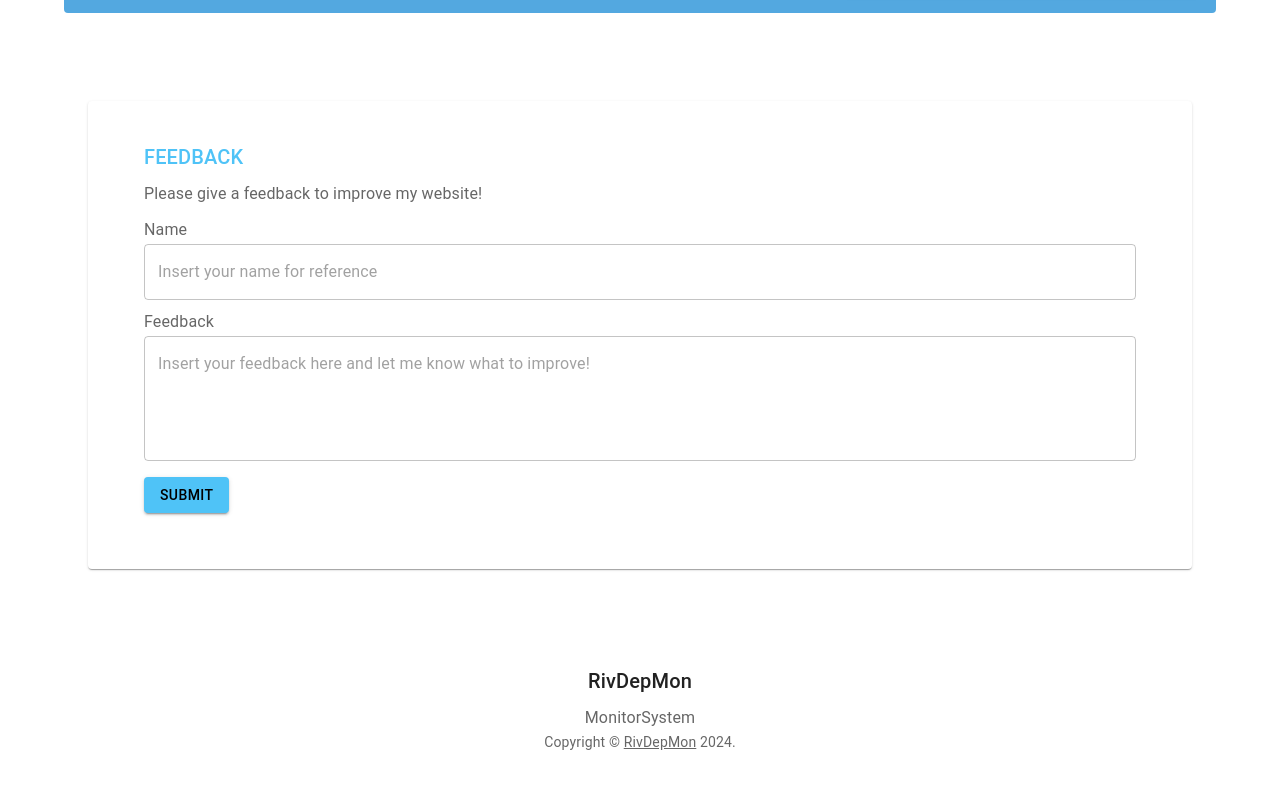
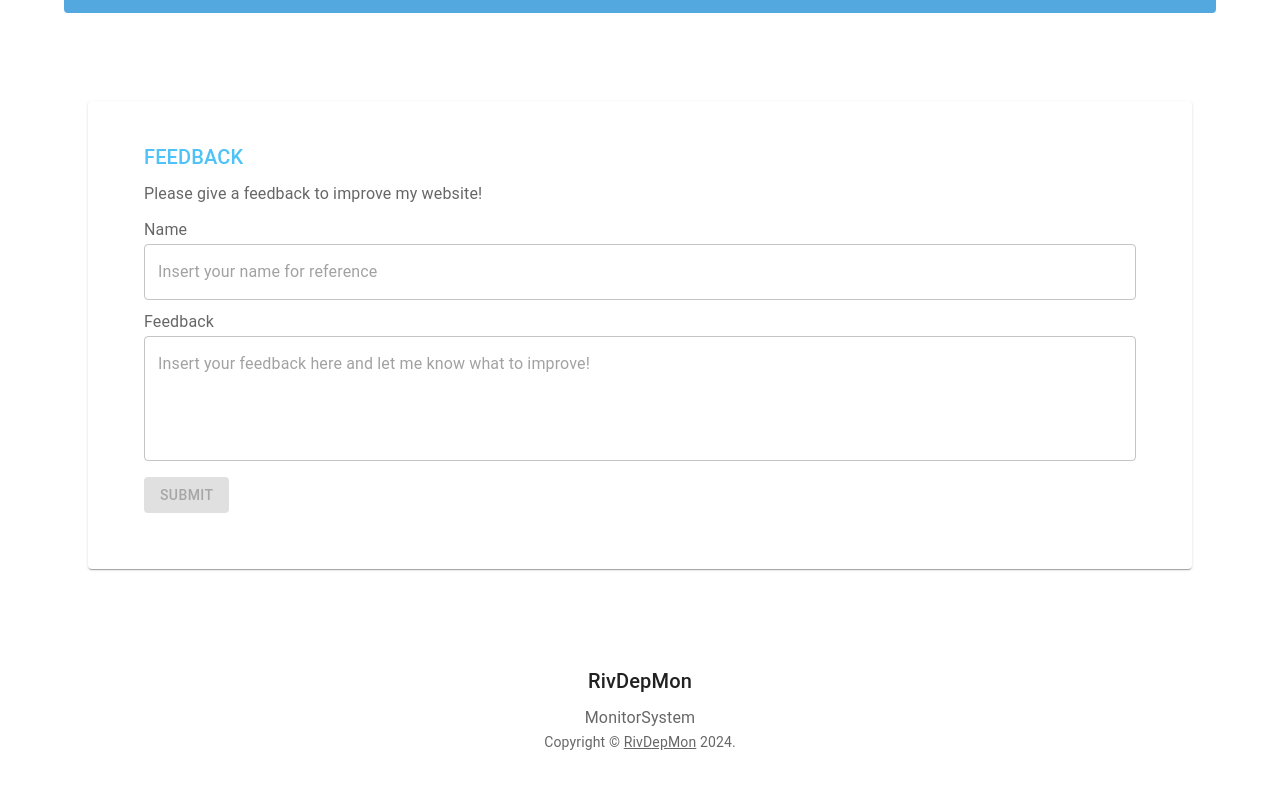
Before and after one commit to ikmalismail17/FrontendJS, a React (Vite) app: page / in a window 1280 px wide. Shown: the part 1950-2738 px from the top of the page. Built offline with nearby package versions, Linux system fonts and the light colour scheme; no server answers.

Commit message:
Update FeedBack.tsx

```diff
--- a/src/components/FeedBack.tsx
+++ b/src/components/FeedBack.tsx
@@ -136,7 +136,7 @@ export default function Feedback() {
             fullWidth
             placeholder='Insert your feedback here and let me know what to improve!'
           />
-          <Button disabled={isFeedback} onClick={handleSubmitFeedback} variant="contained" sx={{ mt:2, mb: 2, ml:'auto' }}>Submit</Button>
+          <Button disabled={!isFeedback} onClick={handleSubmitFeedback} variant="contained" sx={{ mt:2, mb: 2, ml:'auto' }}>Submit</Button>
         </Box>
         </Paper>
       </Container>
```
